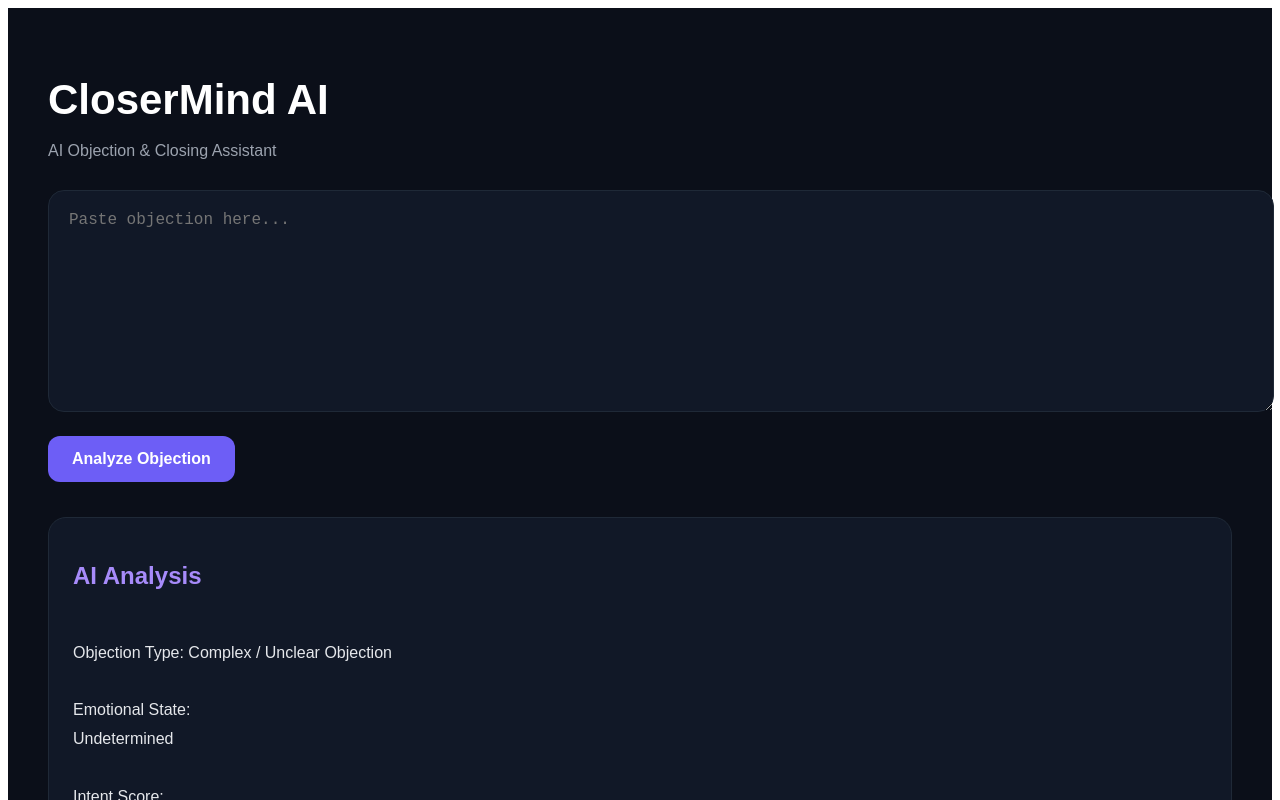
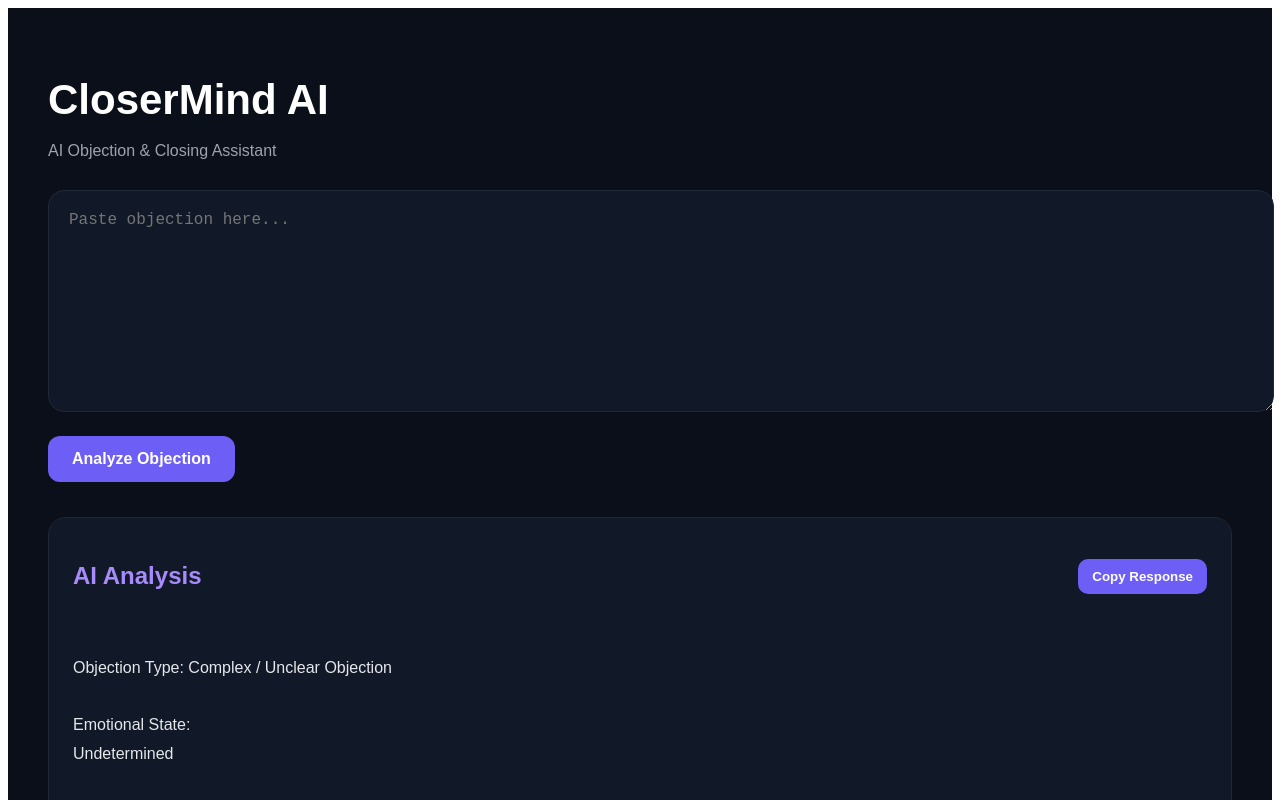
Before and after one commit to maryammemrabet-rgb/closermind-ai, a Next.js app: page / in a window 1280 px wide. Both pictures are taken after a click on the button "Analyze Objection". Shown: the top 800 px of the page. Built offline with nearby package versions, Linux system fonts and the light colour scheme.

Commit message:
Update page.js

```diff
--- a/app/page.js
+++ b/app/page.js
@@ -5,6 +5,7 @@ import { useState } from "react";
 export default function Home() {
   const [input, setInput] = useState("");
   const [result, setResult] = useState("");
+  const [copied, setCopied] = useState(false);
 
   const analyzeObjection = () => {
     const text = input.toLowerCase();
@@ -296,6 +297,16 @@ Gather emotional context before attempting to persuade.
     }
   };
 
+  const copyResult = async () => {
+    await navigator.clipboard.writeText(result);
+
+    setCopied(true);
+
+    setTimeout(() => {
+      setCopied(false);
+    }, 2000);
+  };
+
   return (
     <div
       style={{
@@ -371,9 +382,32 @@ Gather emotional context before attempting to persuade.
               border: "1px solid #1F2937"
             }}
           >
-            <h2 style={{ color: "#A78BFA" }}>
-              AI Analysis
-            </h2>
+            <div
+              style={{
+                display: "flex",
+                justifyContent: "space-between",
+                alignItems: "center"
+              }}
+            >
+              <h2 style={{ color: "#A78BFA" }}>
+                AI Analysis
+              </h2>
+
+              <button
+                onClick={copyResult}
+                style={{
+                  background: "#6D5EF6",
+                  color: "white",
+                  border: "none",
+                  padding: "10px 14px",
+                  borderRadius: "10px",
+                  cursor: "pointer",
+                  fontWeight: "bold"
+                }}
+              >
+                {copied ? "Copied!" : "Copy Response"}
+              </button>
+            </div>
 
             <div
               style={{
```
